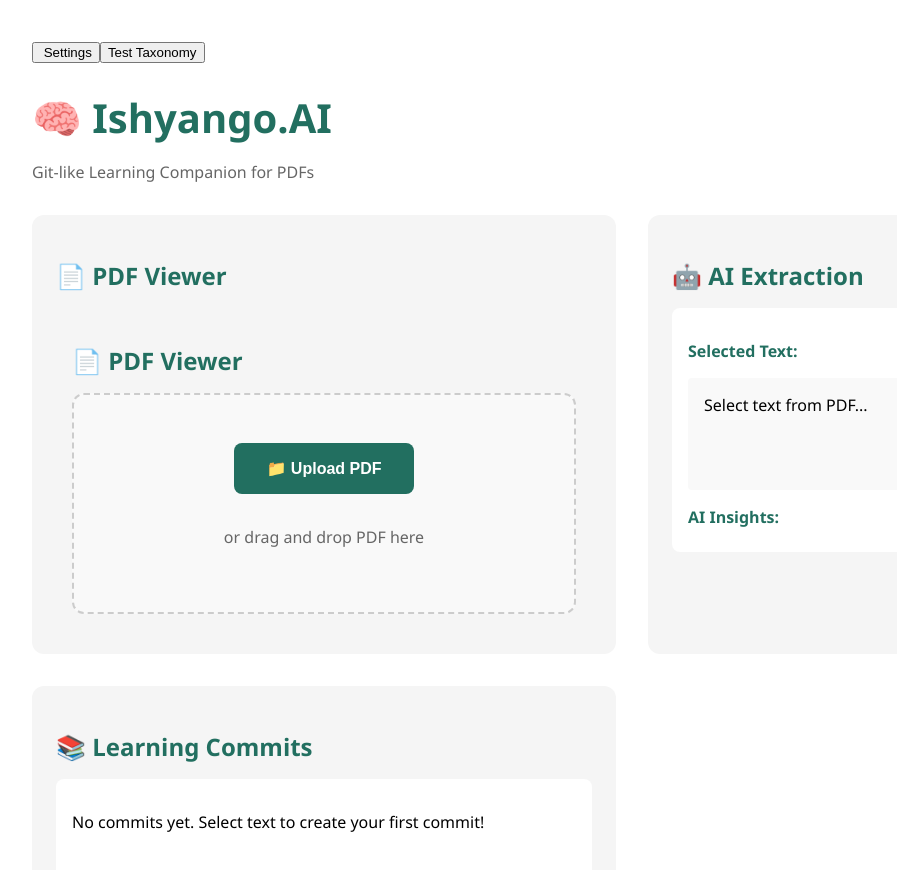
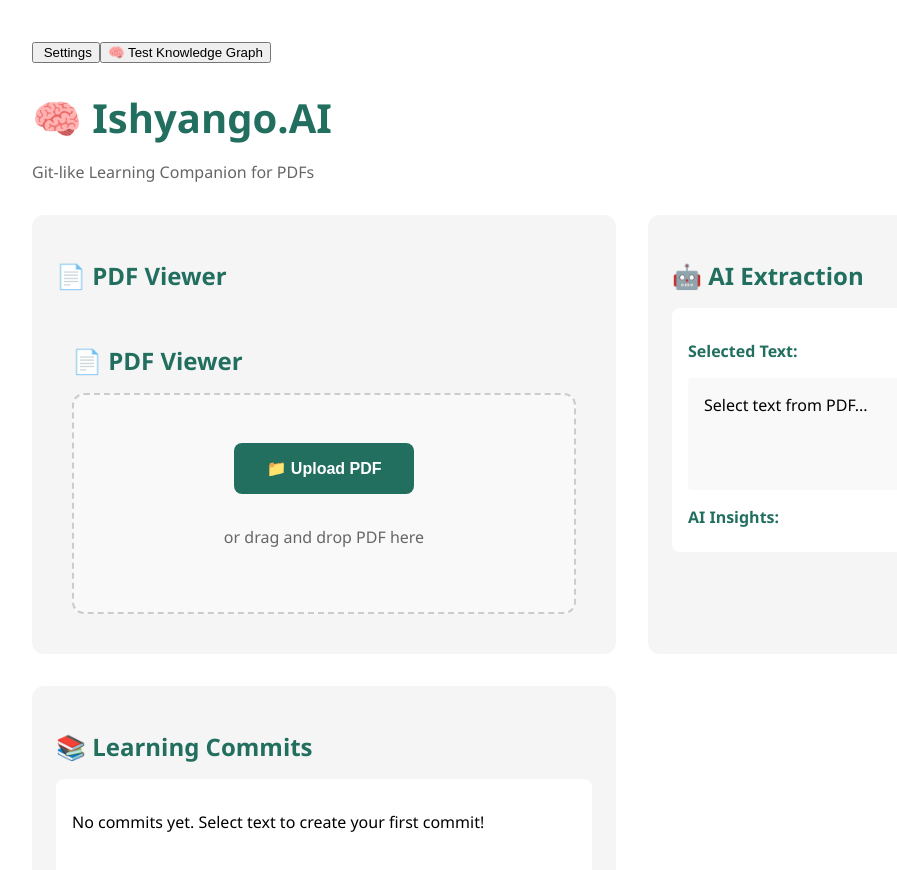
Before and after one commit to Papi84/ishyango-desktop, a React (Vite) app: page / in a window 1280 px wide. Shown: the top 870 px of the page, without its empty margins (8-905 px from the left). Built offline with nearby package versions, Linux system fonts and the light colour scheme.

Commit message:
feat: Update test button to use arithmetic query and rename to Test Knowledge Graph
- Change query from 'photosynthesis' to 'arithmetic'
- Rename button text to '🧠 Test Knowledge Graph'
- Remove console.log statements
- Improve alert messages with emoji

```diff
--- a/src/App.tsx
+++ b/src/App.tsx
@@ -97,17 +97,15 @@ function App() {
       <button
         onClick={async () => {
           try {
-            const topics = await invoke('test_taxonomy', { query: 'photosynthesis' })
-            console.log('✅ Topics:', topics)
-            alert('Found topics: ' + topics.join(', '))
+            const topics = await invoke('test_taxonomy', { query: 'arithmetic' })
+            alert('✅ Found topics: ' + topics.join(', '))
           } catch (err) {
-            console.error('❌ Error:', err)
-            alert('Error: ' + err)
+            alert('❌ Error: ' + err)
           }
         }}
         className="fixed top-4 right-32 bg-purple-600 hover:bg-purple-700 text-white px-4 py-2 rounded-lg"
       >
-        Test Taxonomy
+        🧠 Test Knowledge Graph
       </button>
 
 
```
